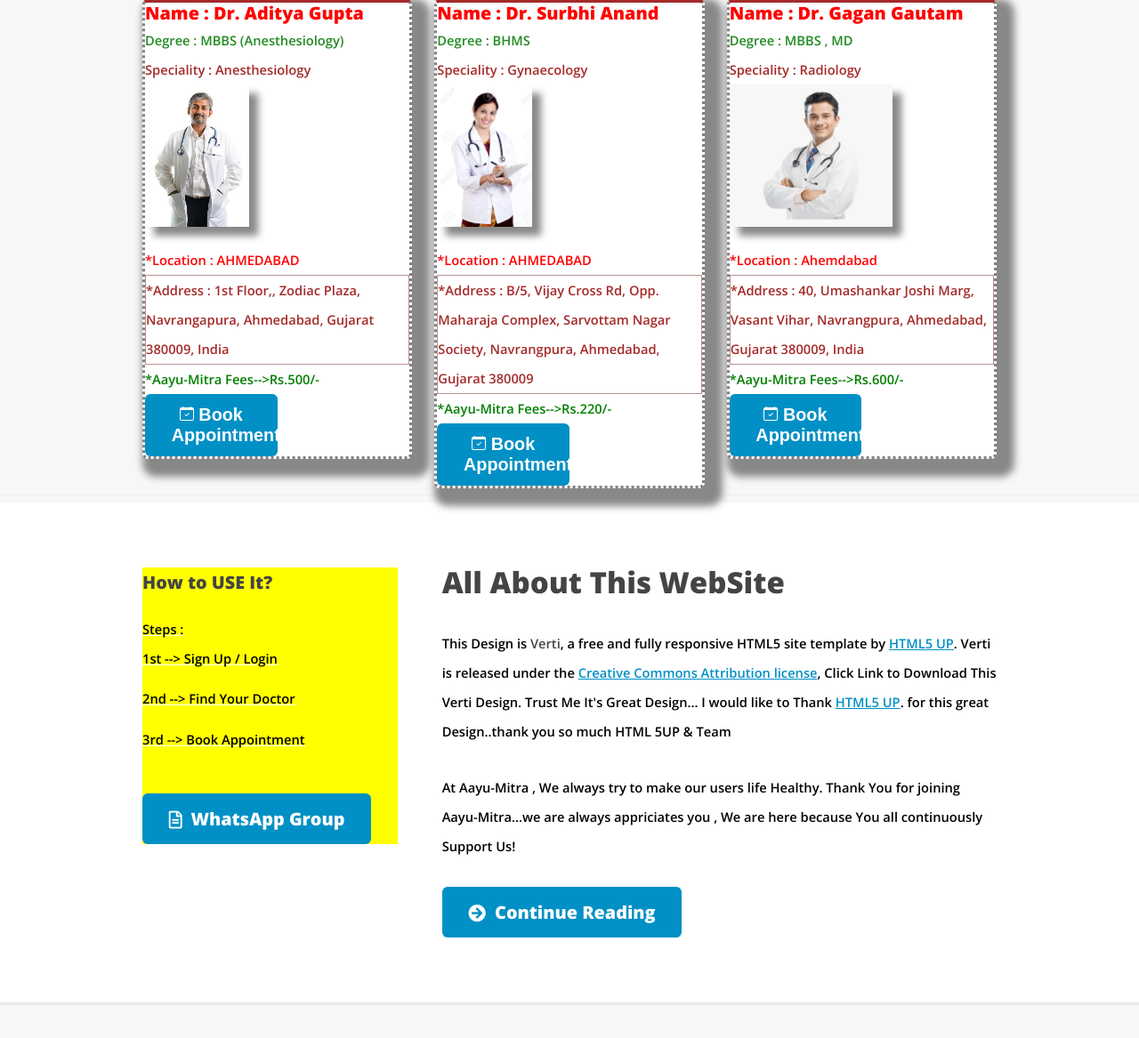
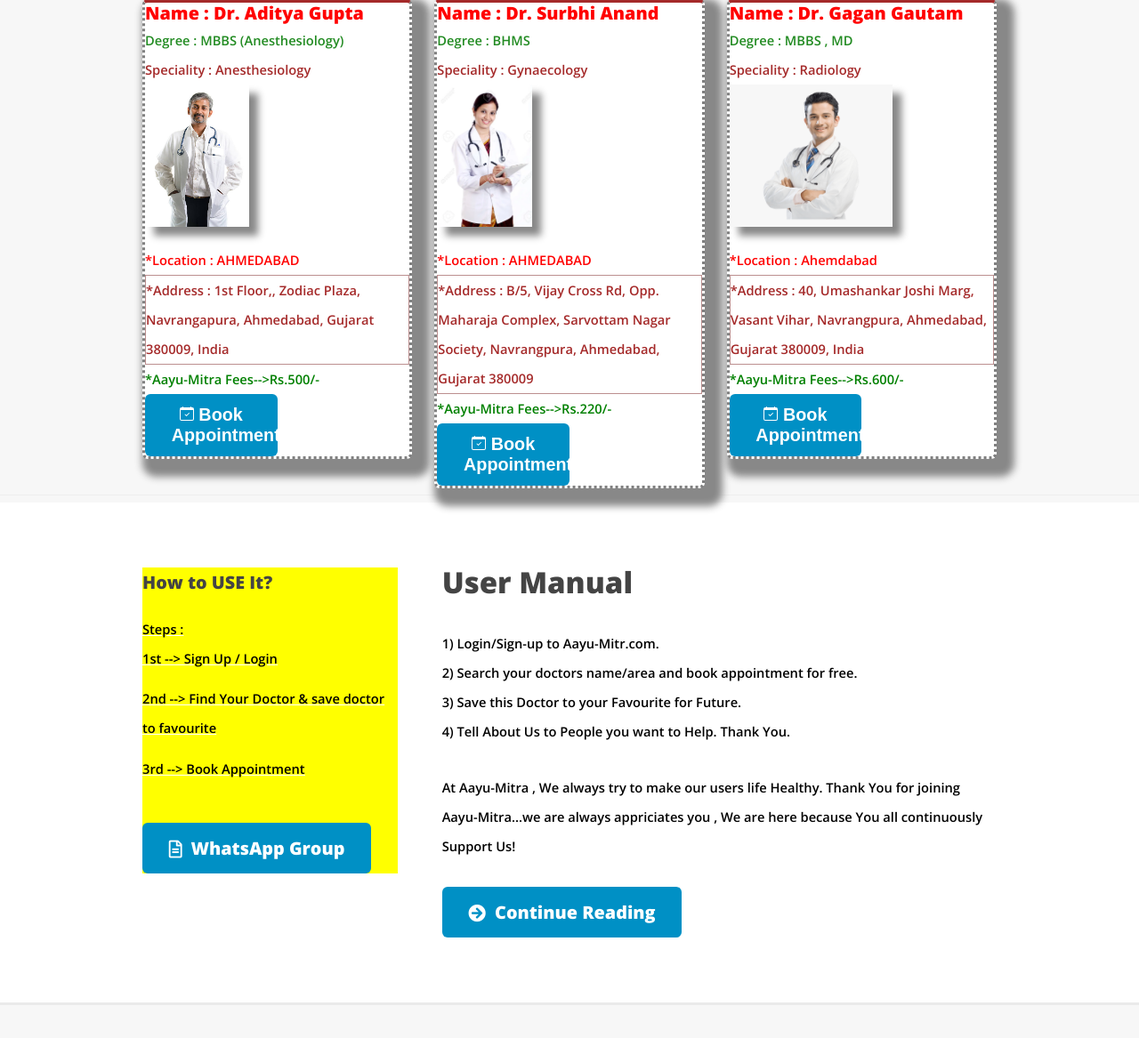
Before and after one commit to parthivshah33/Doctor-Consultation-App-in-Django, a Django app: page / in a window 1280 px wide. Shown: the part 749-1916 px from the top of the page at 89% size. Run offline with Django 3.2, Linux system fonts and the light colour scheme; data comes from the database, SQL or seed files in the repository; some libraries are stand-ins or nearby versions.

Commit message:
added user manual

```diff
--- a/aayumitra/am/templates/base.html
+++ b/aayumitra/am/templates/base.html
@@ -10,8 +10,8 @@
     <title>{% block title %} {% endblock %}</title>
     <meta charset="utf-8" />
     <meta name="viewport" content="width=device-width, initial-scale=1, user-scalable=no"/>
-    <link rel="stylesheet" href="{% static '/css/main.css' %}" />
-    <link rel="stylesheet" href="{% static '/css/fontawesome-all.min.css' %}" />
+    <link rel="stylesheet" href="{% static 'css/main.css' %}" />
+    <link rel="stylesheet" href="{% static 'css/fontawesome-all.min.css' %}" />
     <link rel="icon" type="image/x-icon" href="static/assets/img/logos/favicon.png">
     {% block meta-tags %}
       <!-- meta tags here -->
--- a/aayumitra/am/templates/index.html
+++ b/aayumitra/am/templates/index.html
@@ -393,7 +393,7 @@
                   <span> <b class="steps"> Steps :</b> </span>
                   <div class="row gtr-50">
                     <a href="/"><div class="row-3 steps"><strong class="steps">1st --> Sign Up / Login</strong></div></a><br>
-                    <div class="row-3 steps"><strong class="steps">2nd --> Find Your Doctor</strong></div>
+                    <div class="row-3 steps"><strong class="steps">2nd --> Find Your Doctor & save doctor to favourite</strong></div>
                     <div class="row-3 steps"><strong class="steps">3rd --> Book Appointment</strong></div>
                   </div>
                 </div>
@@ -405,13 +405,11 @@
             <!-- Content -->
             <div id="content">
               <section class="last">
-                <h2>All About This WebSite</h2>
-                <p>This Design is <strong>Verti</strong>, a free and fully responsive HTML5 site template by <a
-                href="http://html5up.net">HTML5 UP</a>.
-                Verti is released under the <a href="http://html5up.net/license">Creative Commons Attribution license</a>,
-                Click Link to Download This Verti Design. Trust Me It's Great Design...
-                I would like to Thank <a
-                href="http://html5up.net">HTML5 UP</a>. for this great Design..thank you so much HTML 5UP & Team</p>
+                <h2>User Manual</h2>
+                <p>1) Login/Sign-up to Aayu-Mitr.com.<br>
+                   2) Search your doctors name/area and book appointment for free.<br>
+                   3) Save this Doctor to your Favourite for Future.<br>
+                   4) Tell About Us to People you want to Help. Thank You.</p>
                 <p> At Aayu-Mitra , We always try to make our users life Healthy.
                 Thank You for joining Aayu-Mitra...we are always appriciates you , We are here because You all continuously Support Us!</p>
                 <a href="#" class="button icon solid fa-arrow-circle-right">Continue Reading</a>
```
